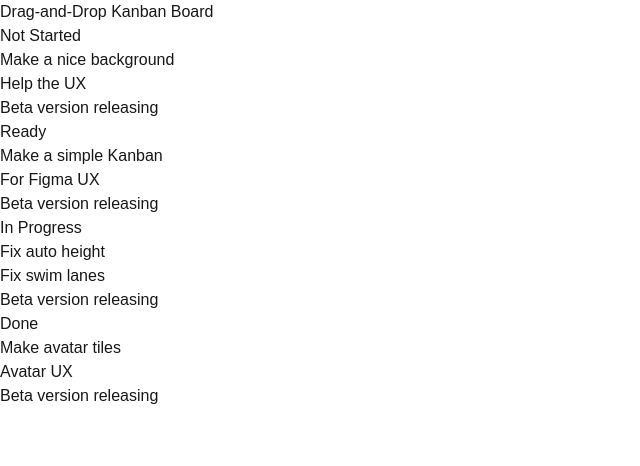
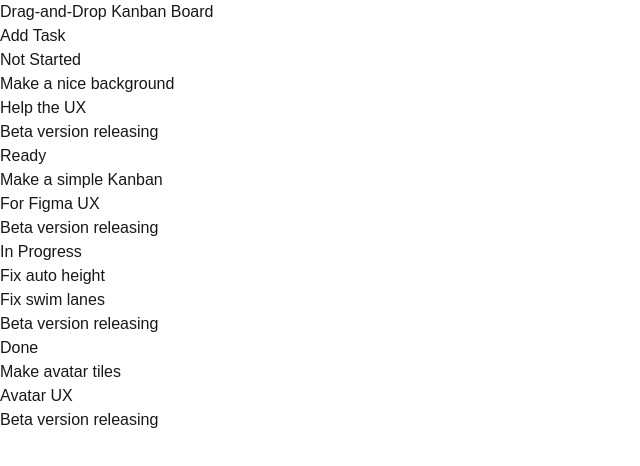
Before and after one commit to apsarabishwokarma/motion-task-builder-projects, a Next.js app in the folder TaskB/: page / in a window 1280 px wide. Shown: the top 466 px of the page, without its empty margins (0-640 px from the left). Built offline with nearby package versions, Linux system fonts and the light colour scheme.

Commit message:
kanban context and context provider

```diff
--- a/TaskB/src/app/components/kanban-board.tsx
+++ b/TaskB/src/app/components/kanban-board.tsx
@@ -1,12 +1,43 @@
-import { columns } from "../data/columns-data";
+"use client";
+
 import Column from "./kanban-column";
+import { useKanbanContext } from "./kanban-context";
 
 export default function KanbanBoard() {
+  const { columns, setColumns } = useKanbanContext();
   return (
-    <div className="flex flex-wrap md:flex-nowrap gap-4 overflow-x-auto p-4">
-      {columns.map((col, index) => (
-        <Column key={index} {...col} />
-      ))}
+    <div>
+      <button
+        onClick={() => {
+          setColumns((prev) => {
+            return prev.map((p) => {
+              if (p.title === "Not Started") {
+                return {
+                  ...p,
+                  tasks: [
+                    ...p.tasks,
+                    {
+                      title: "Hi",
+                      description: "ok",
+                      status: "done",
+                      tag: "ok",
+                    },
+                  ],
+                };
+              }
+
+              return p;
+            });
+          });
+        }}
+      >
+        Add Task
+      </button>
+      <div className="flex flex-wrap md:flex-nowrap gap-4 overflow-x-auto p-4">
+        {columns.map((col, index) => (
+          <Column key={index} {...col} />
+        ))}
+      </div>
     </div>
   );
 }
--- a/TaskB/src/app/components/kanban-column.tsx
+++ b/TaskB/src/app/components/kanban-column.tsx
@@ -1,11 +1,19 @@
 // src/components/KanbanColumn.tsx
-
+"use client";
 import { Column } from "../data/columns-data";
 import TaskCard from "./kanban-taskcard";
 
 export default function KanbanColumn({ title, color, tasks }: Column) {
   return (
-    <div className={`w-64 p-4 rounded-lg shadow-md ${color}`}>
+    <div
+      className={`w-64 p-4 rounded-lg shadow-md ${color}`}
+      onDragEnter={() => {
+        console.log(title);
+      }}
+      onDragEnd={() => {
+        console.log(title, "end");
+      }}
+    >
       <h2 className="text-lg font-semibold mb-3 text-black">{title}</h2>
       <div className="space-y-3">
         {tasks.map((task, index) => (
--- /dev/null
+++ b/TaskB/src/app/components/kanban-context.tsx
@@ -0,0 +1,36 @@
+"use client";
+
+import { createContext, ReactNode, useContext, useState } from "react";
+import { Column, dummyColumns } from "../data/columns-data";
+
+// Define the context type
+export type KanbanContextType = {
+  columns: Column[];
+  setColumns: React.Dispatch<React.SetStateAction<Column[]>>;
+};
+
+// Creating Context
+export const KanbanContext = createContext<KanbanContextType | undefined>(
+  undefined
+);
+
+// Creating Provider
+export default function KanbanProvider({ children }: { children: ReactNode }) {
+  const [columns, setColumns] = useState<Column[]>(dummyColumns);
+
+  // Return the context provider
+  return (
+    <KanbanContext.Provider value={{ columns, setColumns }}>
+      {children}
+    </KanbanContext.Provider>
+  );
+}
+
+// Custom Hook for Consuming the Context
+export const useKanbanContext = () => {
+  const context = useContext(KanbanContext);
+  if (!context) {
+    throw new Error("KanbanContext must be used within a KanbanProvider");
+  }
+  return context;
+};
--- a/TaskB/src/app/components/kanban-taskcard.tsx
+++ b/TaskB/src/app/components/kanban-taskcard.tsx
@@ -4,7 +4,10 @@ import { TaskCardProps } from "../data/columns-data";
 
 export default function TaskCard({ title, description, tag }: TaskCardProps) {
   return (
-    <div className="bg-white p-4 rounded-lg shadow-md border-l-4 border-yellow-500">
+    <div
+      draggable
+      className="bg-white p-4 rounded-lg shadow-md border-l-4 border-yellow-500"
+    >
       <h3 className="font-semibold text-black">{title}</h3>
       <p className="text-sm text-gray-600 mt-1">{description}</p>
 
--- a/TaskB/src/app/data/columns-data.ts
+++ b/TaskB/src/app/data/columns-data.ts
@@ -11,7 +11,21 @@ export interface Column {
   tasks: TaskCardProps[];
 }
 
-export const columns: Column[] = [
+// const data: {
+//   title: string;
+//   description: string;
+//   status: "not-started" | "pending" | "done" | "ready";
+//   tag: string;
+// }[] = [
+//   {
+//     title: "Make a nice background",
+//     description: "Help the UX",
+//     status: "not-started",
+//     tag: "Beta version releasing",
+//   },
+// ];
+
+export const dummyColumns: Column[] = [
   {
     title: "Not Started",
     color: "bg-red-100",
--- a/TaskB/src/app/pages/app.tsx
+++ b/TaskB/src/app/pages/app.tsx
@@ -1,14 +1,18 @@
 import KanbanBoard from "../components/kanban-board";
+import KanbanProvider from "../components/kanban-context";
 
 export default function App() {
   return (
+    <KanbanProvider>
       <div className="min-h-screen bg-gray-50 flex justify-center items-start p-8">
         <div>
           <h1 className="text-2xl font-bold mb-4 text-black">
             Drag-and-Drop Kanban Board
           </h1>
+
           <KanbanBoard />
         </div>
       </div>
+    </KanbanProvider>
   );
 }
```
Also changed, not shown: TaskB/package.json (+9 -6 lines), 1 other file (tests, documents, lock files or other folders). Lines whose indentation alone changed are shown as unchanged.
